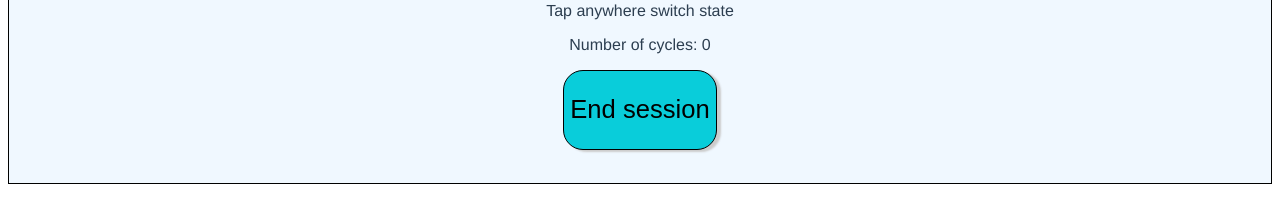
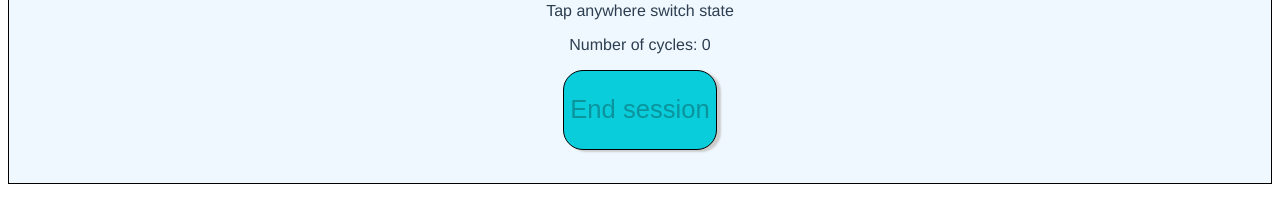
Before and after one commit to ProAgileAB/TDDStats, a Vue app: page / in a window 1280 px wide. Both pictures are taken after a click on the button "Start session". Shown: the part 598-797 px from the top of the page. Built offline with nearby package versions, Linux system fonts and the light colour scheme.

Commit message:
Stop you from ending a session with no cycles

```diff
--- a/src/components/Session.vue
+++ b/src/components/Session.vue
@@ -15,7 +15,7 @@
       <p class="infotext">Number of cycles: {{ noCycles }}</p>
     </div>
     <button
-      :disabled="state !== 'BLUE'"
+      :disabled="state !== 'BLUE' || noCycles === 0"
       class="button"
       v-on:click="endSession"
     >
```
